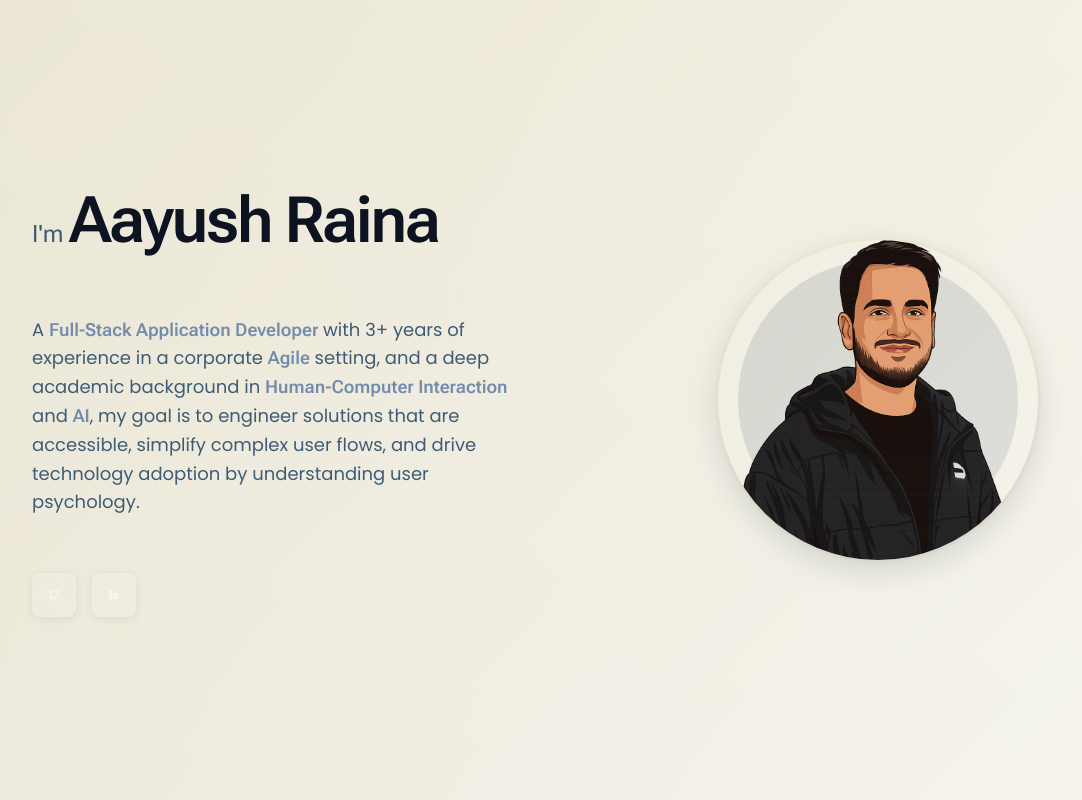
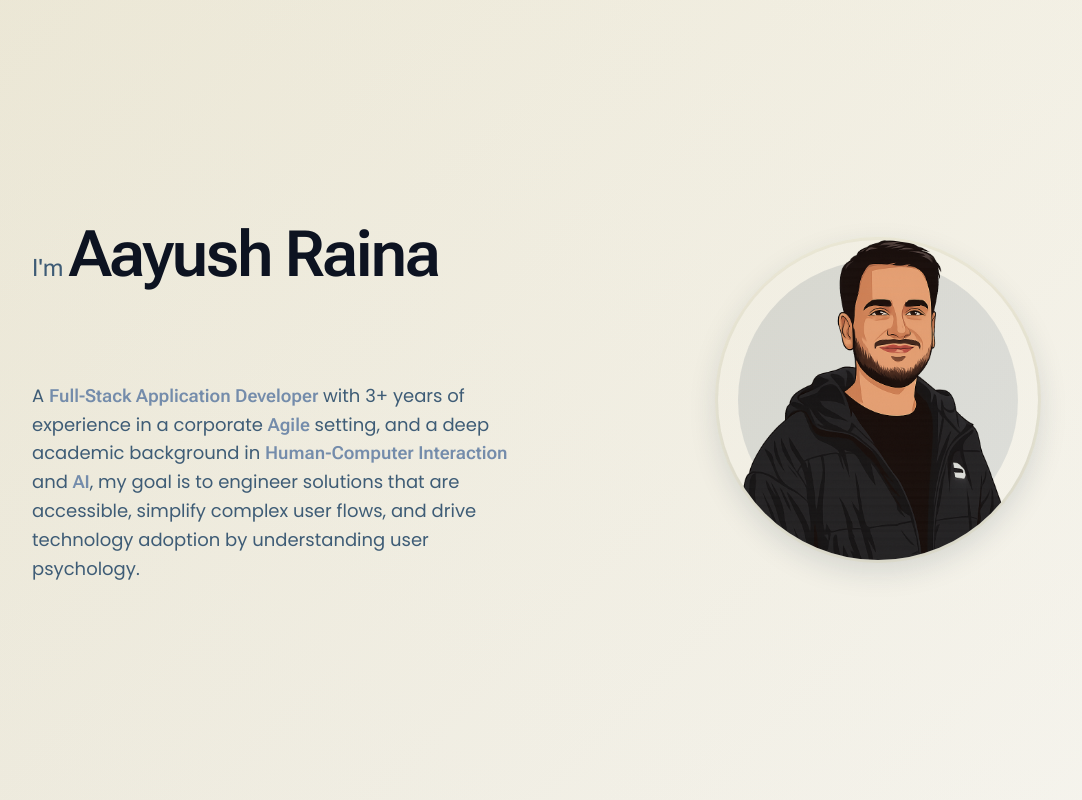
Before and after one commit to aayushraina3/aayushraina3.github.io, a React (Vite) app: page / in a window 1280 px wide. Shown: the top 800 px of the page, without its empty margins (60-1142 px from the left). Built offline with nearby package versions, Linux system fonts and the light colour scheme.

Commit message:
Comment out hero social links in Hero component
Commented out the hero social links section in Hero.jsx.

```diff
--- a/src/components/Hero.jsx
+++ b/src/components/Hero.jsx
@@ -165,7 +165,7 @@ const Hero = () => {
               </a>
             </motion.div> */}
 
-            <motion.div className="hero-social" variants={itemVariants}>
+            {/* <motion.div className="hero-social" variants={itemVariants}>
               <a
                 href="https://github.com"
                 target="_blank"
@@ -182,7 +182,7 @@ const Hero = () => {
               >
                 <FiLinkedin />
               </a>
-            </motion.div>
+            </motion.div> */}
           </div>
 
           <motion.div className="hero-visual" variants={avatarVariants}>
```
